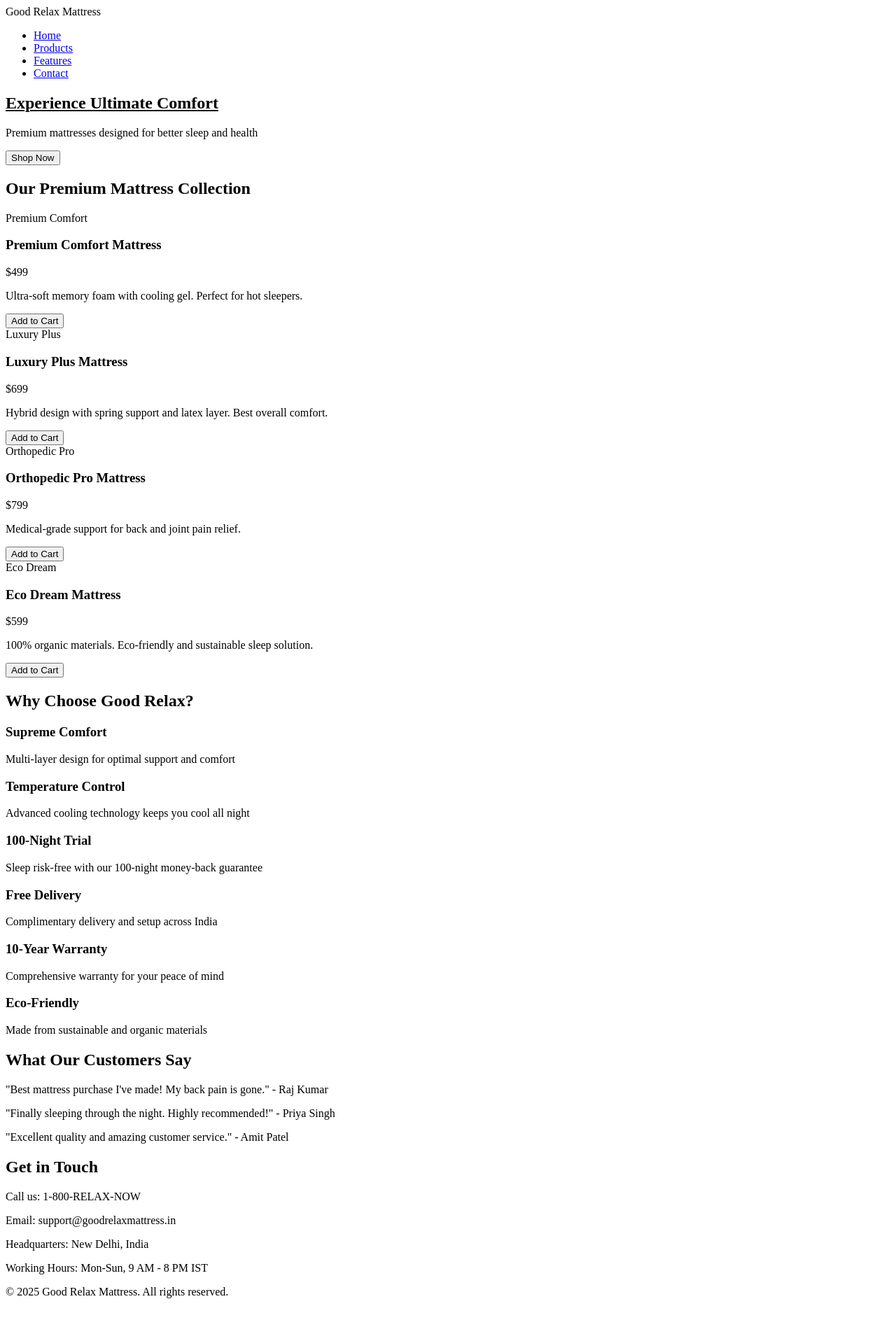
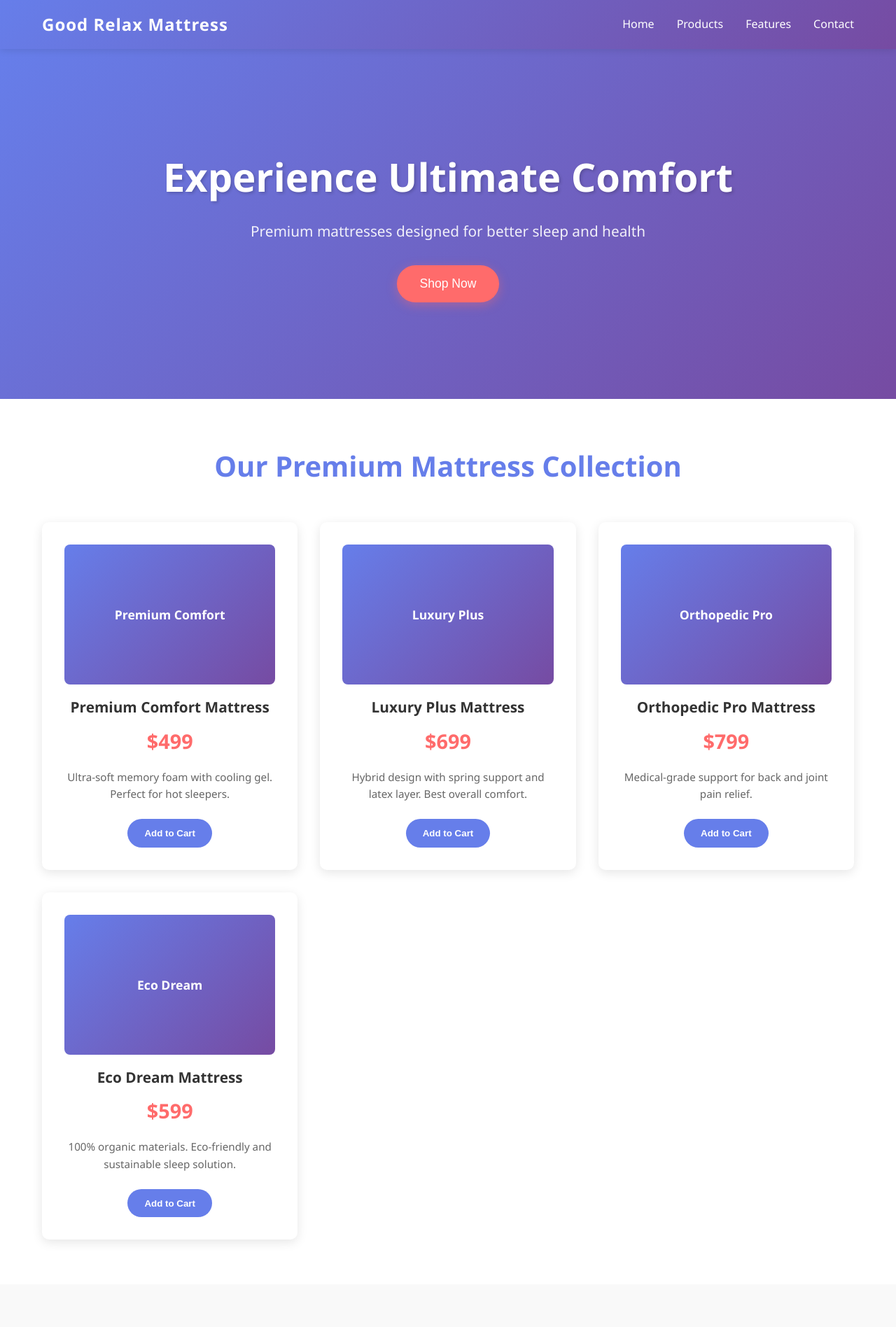
Before and after one commit to chanderganth/goodrelaxmattresss, a website: page index.html in a window 1280 px wide. Shown: the top 1896 px of the page at 70% size. Before the commit the page ends 1871 px from the top, so only its background shows below. Drawn offline with Linux system fonts and the light colour scheme.

Commit message:
Update styles.css

```diff
--- a/styles.css
+++ b/styles.css
@@ -1,3 +1,306 @@
-h1 {
-  text-decoration: underline;
+* {
+  margin: 0;
+  padding: 0;
+  box-sizing: border-box;
 }
+
+body {
+  font-family: 'Segoe UI', Tahoma, Geneva, Verdana, sans-serif;
+  line-height: 1.6;
+  color: #333;
+  background-color: #f9f9f9;
+}
+
+.container {
+  max-width: 1200px;
+  margin: 0 auto;
+  padding: 0 20px;
+}
+
+.navbar {
+  background: linear-gradient(135deg, #667eea 0%, #764ba2 100%);
+  color: white;
+  padding: 1rem 0;
+  position: sticky;
+  top: 0;
+  z-index: 100;
+  box-shadow: 0 2px 10px rgba(0,0,0,0.1);
+}
+
+.navbar .container {
+  display: flex;
+  justify-content: space-between;
+  align-items: center;
+}
+
+.logo {
+  font-size: 1.5rem;
+  font-weight: bold;
+  letter-spacing: 1px;
+}
+
+.nav-links {
+  display: flex;
+  list-style: none;
+  gap: 2rem;
+}
+
+.nav-links a {
+  color: white;
+  text-decoration: none;
+  transition: opacity 0.3s;
+}
+
+.nav-links a:hover {
+  opacity: 0.8;
+}
+
+.hero {
+  background: linear-gradient(135deg, #667eea 0%, #764ba2 100%);
+  color: white;
+  padding: 8rem 0;
+  text-align: center;
+  min-height: 500px;
+  display: flex;
+  align-items: center;
+  justify-content: center;
+}
+
+.hero-content h1 {
+  font-size: 3.5rem;
+  margin-bottom: 1rem;
+  text-shadow: 2px 2px 4px rgba(0,0,0,0.2);
+}
+
+.hero-content p {
+  font-size: 1.3rem;
+  margin-bottom: 2rem;
+  opacity: 0.9;
+}
+
+.cta-btn {
+  background-color: #ff6b6b;
+  color: white;
+  padding: 1rem 2rem;
+  border: none;
+  border-radius: 50px;
+  font-size: 1.1rem;
+  cursor: pointer;
+  transition: transform 0.3s, box-shadow 0.3s;
+  box-shadow: 0 4px 15px rgba(255, 107, 107, 0.4);
+}
+
+.cta-btn:hover {
+  transform: translateY(-3px);
+  box-shadow: 0 6px 20px rgba(255, 107, 107, 0.6);
+}
+
+.products {
+  padding: 4rem 0;
+  background-color: white;
+}
+
+.products h2 {
+  text-align: center;
+  font-size: 2.5rem;
+  margin-bottom: 3rem;
+  color: #667eea;
+}
+
+.product-grid {
+  display: grid;
+  grid-template-columns: repeat(auto-fit, minmax(280px, 1fr));
+  gap: 2rem;
+}
+
+.product-card {
+  background: white;
+  border-radius: 10px;
+  padding: 2rem;
+  box-shadow: 0 4px 15px rgba(0,0,0,0.1);
+  transition: transform 0.3s, box-shadow 0.3s;
+  text-align: center;
+}
+
+.product-card:hover {
+  transform: translateY(-5px);
+  box-shadow: 0 8px 25px rgba(0,0,0,0.15);
+}
+
+.product-image {
+  width: 100%;
+  height: 200px;
+  background: linear-gradient(135deg, #667eea 0%, #764ba2 100%);
+  border-radius: 8px;
+  display: flex;
+  align-items: center;
+  justify-content: center;
+  color: white;
+  font-weight: bold;
+  font-size: 1.1rem;
+  margin-bottom: 1rem;
+}
+
+.product-card h3 {
+  font-size: 1.3rem;
+  margin-bottom: 0.5rem;
+  color: #333;
+}
+
+.product-card .price {
+  font-size: 1.8rem;
+  color: #ff6b6b;
+  font-weight: bold;
+  margin-bottom: 1rem;
+}
+
+.product-card p {
+  color: #666;
+  margin-bottom: 1.5rem;
+  font-size: 0.95rem;
+}
+
+.add-cart {
+  background-color: #667eea;
+  color: white;
+  padding: 0.8rem 1.5rem;
+  border: none;
+  border-radius: 25px;
+  cursor: pointer;
+  transition: background-color 0.3s;
+  font-weight: bold;
+}
+
+.add-cart:hover {
+  background-color: #764ba2;
+}
+
+.features {
+  padding: 4rem 0;
+  background-color: #f9f9f9;
+}
+
+.features h2 {
+  text-align: center;
+  font-size: 2.5rem;
+  margin-bottom: 3rem;
+  color: #667eea;
+}
+
+.features-grid {
+  display: grid;
+  grid-template-columns: repeat(auto-fit, minmax(300px, 1fr));
+  gap: 2rem;
+}
+
+.feature {
+  background: white;
+  padding: 2rem;
+  border-radius: 10px;
+  box-shadow: 0 2px 10px rgba(0,0,0,0.05);
+  text-align: center;
+  transition: transform 0.3s;
+}
+
+.feature:hover {
+  transform: translateY(-5px);
+}
+
+.feature h3 {
+  font-size: 1.3rem;
+  margin-bottom: 1rem;
+  color: #333;
+}
+
+.feature p {
+  color: #666;
+  font-size: 0.95rem;
+}
+
+.testimonials {
+  padding: 4rem 0;
+  background: linear-gradient(135deg, #667eea 0%, #764ba2 100%);
+  color: white;
+}
+
+.testimonials h2 {
+  text-align: center;
+  font-size: 2.5rem;
+  margin-bottom: 3rem;
+}
+
+.testimonial-grid {
+  display: grid;
+  grid-template-columns: repeat(auto-fit, minmax(300px, 1fr));
+  gap: 2rem;
+}
+
+.testimonial {
+  background: rgba(255,255,255,0.1);
+  padding: 2rem;
+  border-radius: 10px;
+  border-left: 4px solid #ff6b6b;
+}
+
+.testimonial p {
+  font-style: italic;
+  font-size: 0.95rem;
+  line-height: 1.8;
+}
+
+.contact {
+  padding: 4rem 0;
+  background-color: white;
+}
+
+.contact h2 {
+  text-align: center;
+  font-size: 2.5rem;
+  margin-bottom: 3rem;
+  color: #667eea;
+}
+
+.contact-info {
+  text-align: center;
+  background: #f9f9f9;
+  padding: 2rem;
+  border-radius: 10px;
+  max-width: 600px;
+  margin: 0 auto;
+}
+
+.contact-info p {
+  font-size: 1.1rem;
+  margin-bottom: 1rem;
+  color: #333;
+}
+
+footer {
+  background-color: #333;
+  color: white;
+  text-align: center;
+  padding: 2rem 0;
+}
+
+footer p {
+  margin: 0;
+}
+
+@media (max-width: 768px) {
+  .hero-content h1 {
+    font-size: 2rem;
+  }
+
+  .nav-links {
+    gap: 1rem;
+    font-size: 0.9rem;
+  }
+
+  .product-grid, .features-grid, .testimonial-grid {
+    grid-template-columns: 1fr;
+  }
+
+  .products h2, .features h2, .contact h2, .testimonials h2 {
+    font-size: 1.8rem;
+  }
+}
```
